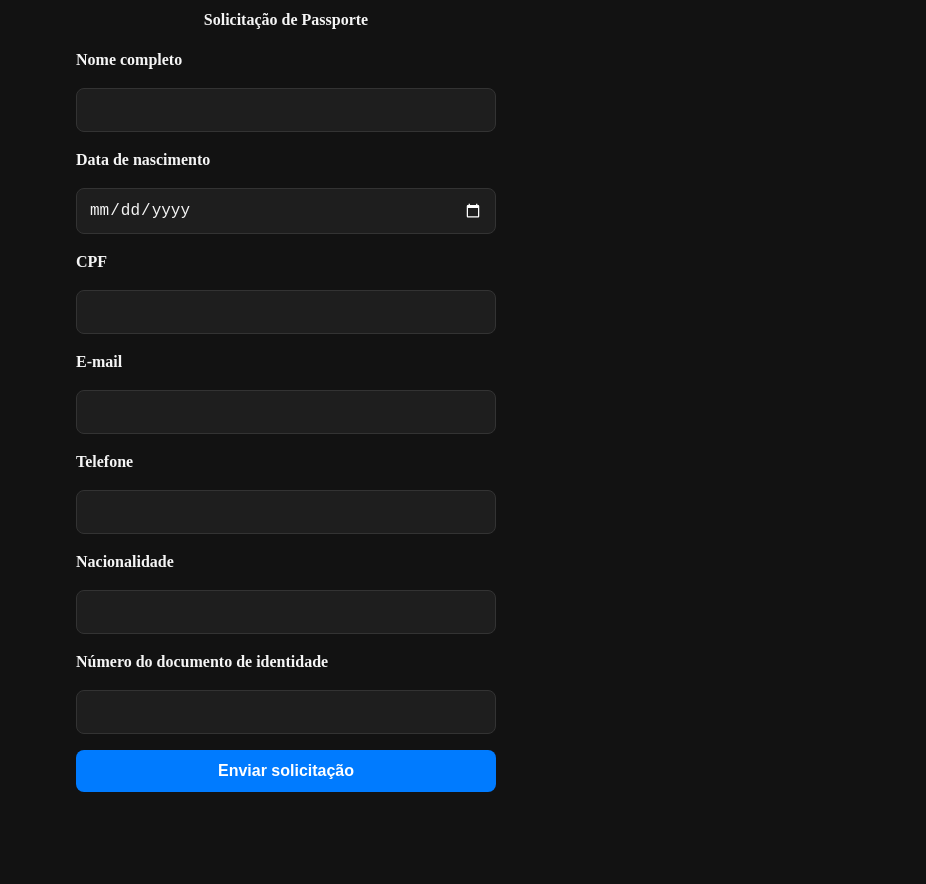
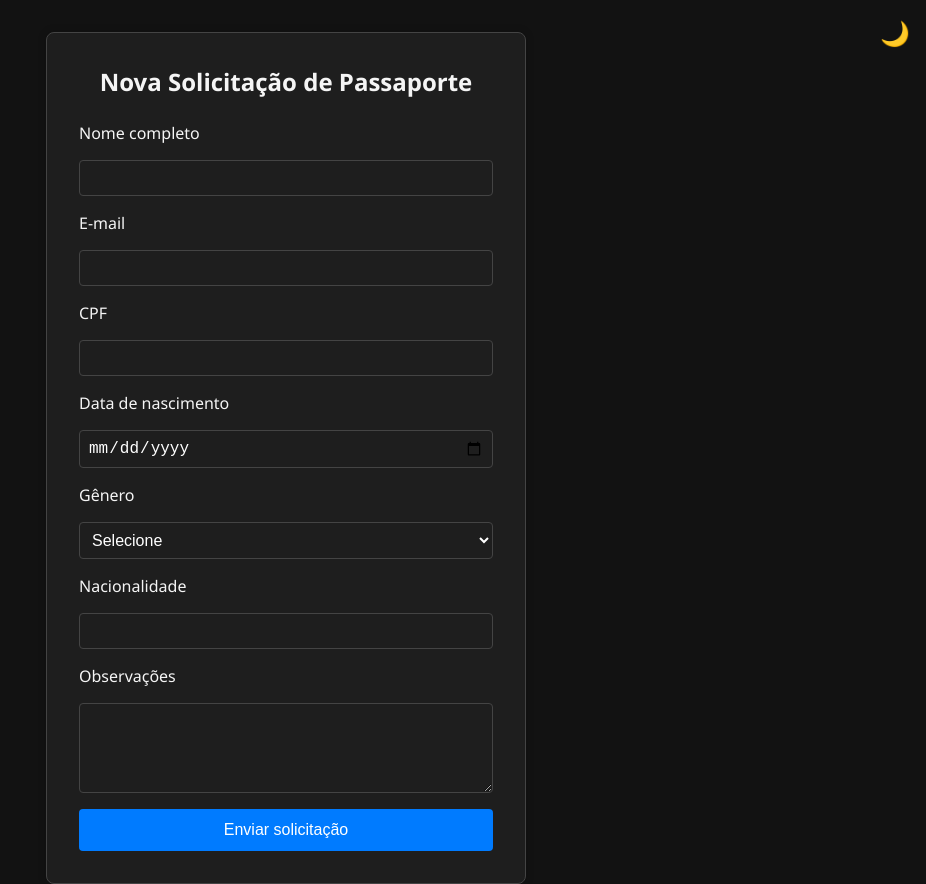
Before and after one commit to filippemonteiro/gt15_desafio01_formulario, a plain HTML site: page index.html in a window 1280 px wide. Shown: the whole page, without its empty margins (354-1280 px from the left). Before the commit the page ends 800 px from the top, so only its background shows below. Drawn offline with Linux system fonts and the light colour scheme.

Commit message:
Adicionar suporte a troca de tema e melhorias no formulário de solicitação de passaporte

```diff
--- a/css/base.css
+++ b/css/base.css
@@ -1,31 +1,56 @@
+/* Container geral */
 body {
-  font-size: var(--font-size);
+  font-family: var(--font-family);
   background-color: var(--bg-color);
   color: var(--text-color);
-  line-height: 1.5;
   display: flex;
-  justify-content: center;
+  flex-direction: column;
   align-items: center;
-  padding: var(--spacing);
+  justify-content: flex-start;
+  min-height: 100vh;
+  padding: 2rem;
+  transition: background-color 0.3s ease, color 0.3s ease;
 }
 
-.container {
-  width: 100%;
-  max-width: 420px;
+/* Botão de troca de tema */
+.theme-toggle-wrapper {
+  position: absolute;
+  top: 1rem;
+  right: 1rem;
 }
 
-h1 {
-  font-size: 1rem;
-  margin-bottom: var(--spacing);
-  text-align: center;
+#theme-toggle {
+  display: none;
 }
 
-@media (max-width: 480px) {
-  body {
-    font-size: 1rem;
-  }
+.theme-toggle-label {
+  cursor: pointer;
+  font-size: 1.5rem;
+  display: flex;
+  align-items: center;
+  color: var(--text-color);
+}
 
-  .container {
-    max-width: 100%;
-  }
+.icon {
+  display: none;
 }
+
+#theme-toggle:not(:checked) + .theme-toggle-label .icon-moon {
+  display: inline;
+}
+
+#theme-toggle:checked + .theme-toggle-label .icon-sun {
+  display: inline;
+}
+
+/* Tema claro com :checked no input */
+#theme-toggle:checked ~ * {
+  --bg-color: #f8f9fa;
+  --text-color: #212529;
+  --input-bg: #ffffff;
+  --input-border: #ced4da;
+  --input-text: #212529;
+  --button-bg: #007bff;
+  --button-text: #ffffff;
+  --button-hover: #0056b3;
+}
--- a/css/form.css
+++ b/css/form.css
@@ -1,34 +1,48 @@
-.formulario {
+.container {
+  width: 100%;
+  max-width: 480px;
+  background-color: var(--input-bg);
+  border: 1px solid var(--input-border);
+  border-radius: 8px;
+  padding: 2rem;
+  box-shadow: 0 0 8px rgba(0, 0, 0, 0.2);
+}
+
+h1 {
+  font-size: 1.5rem;
+  margin-bottom: 1.5rem;
+  text-align: center;
+}
+
+form {
   display: flex;
   flex-direction: column;
-  gap: var(--spacing);
+  gap: 1rem;
 }
 
 label {
-  font-weight: 600;
-}
-
-input {
-  padding: 0.75rem;
-  background-color: var(--input-bg);
-  border: 1px solid var(--input-border);
-  border-radius: var(--radius);
-  color: var(--input-trext);
   font-size: 1rem;
 }
 
-input:focus {
-  outline: 2px solid var(--button-bg);
+input,
+select,
+textarea {
+  background-color: var(--input-bg);
+  color: var(--input-text);
+  border: 1px solid var(--input-border);
+  border-radius: 4px;
+  padding: 0.5rem;
+  font-size: 1rem;
+  transition: border-color 0.3s ease;
 }
 
 button {
-  padding: 0.75rem;
   background-color: var(--button-bg);
   color: var(--button-text);
   border: none;
-  border-radius: var(--radius);
+  border-radius: 4px;
+  padding: 0.75rem;
   font-size: 1rem;
-  font-weight: bold;
   cursor: pointer;
   transition: background-color 0.3s ease;
 }
--- a/css/reset.css
+++ b/css/reset.css
@@ -1,13 +1,10 @@
-:root {
-  color-scheme: dark;
-}
-
-*, *::before, *::after {
+* {
   margin: 0;
   padding: 0;
   box-sizing: border-box;
 }
 
-html, body {
+html,
+body {
   height: 100%;
 }
--- a/css/variables.css
+++ b/css/variables.css
@@ -1,24 +1,20 @@
 :root {
-  --font-family: "Segoe UI", sans-serif;
-  --font-size: 1rem;
-  --spacing: 1rem;
-  --radius: 8px;
+  --font-family: 'Segoe UI', sans-serif;
 
-  /* dark theme (padrão) */
   --bg-color: #121212;
   --text-color: #f5f5f5;
   --input-bg: #1e1e1e;
-  --input-border: #333;
+  --input-border: #444;
   --input-text: #fff;
   --button-bg: #007bff;
   --button-text: #fff;
   --button-hover: #0056b3;
 }
 
-[data-theme="light"] {
+:root:has(#theme-toggle:checked) {
   --bg-color: #f2f2f2;
   --text-color: #1e1e1e;
-  --input-bg: #fff;
+  --input-bg: #ffffff;
   --input-border: #ccc;
   --input-text: #000;
   --button-bg: #007bff;
--- a/index.html
+++ b/index.html
@@ -1,38 +1,56 @@
 <!DOCTYPE html>
-<html lang="pt-BR" data-theme="dark">
+<html lang="pt-BR">
 
 <head>
   <meta charset="UTF-8">
   <meta name="viewport" content="width=device-width, initial-scale=1.0">
-  <title>Solicitar novo passaporte - Divisão de Passaporte - Polícia Federal</title>
+  <title>Nova Solicitação de Passaporte</title>
+
+  <!-- Ícones Phosphor -->
+  <link rel="stylesheet" href="https://unpkg.com/phosphor-icons@1.4.2/src/css/phosphor.css" />
+
+  <!-- CSS -->
   <link rel="stylesheet" href="./css/style.css">
 </head>
 
 <body>
+  <!-- Toggle do Tema -->
+  <div class="theme-toggle-wrapper">
+    <input type="checkbox" id="theme-toggle">
+    <label for="theme-toggle" class="theme-toggle-label">
+      <span class="icon icon-moon">🌙</span>
+      <span class="icon icon-sun">☀️</span>
+    </label>
+  </div>
+
   <main class="container">
-    <h1>Solicitação de Passporte</h1>
+    <h1>Nova Solicitação de Passaporte</h1>
+    <form>
+      <label for="nome">Nome completo</label>
+      <input type="text" id="nome" name="nome" required>
 
-    <form action="" class="formulario">
-      <label for="nomeCompleto">Nome completo</label>
-      <input type="text" id="nomeCompleto" name="nomeCompleto" required>
+      <label for="email">E-mail</label>
+      <input type="email" id="email" name="email" required>
+
+      <label for="cpf">CPF</label>
+      <input type="text" id="cpf" name="cpf" required>
 
       <label for="nascimento">Data de nascimento</label>
       <input type="date" id="nascimento" name="nascimento" required>
 
-      <label for="cpf">CPF</label>
-      <input type="text" id="cpf" name="cpf" inputmode="numeric" pattern="\d{11}" required>
-
-      <label for="email">E-mail</label>
-      <input type="email" id="email" name="email" required>
-
-      <label for="telefone">Telefone</label>
-      <input type="tel" id="telefone" name="telefone" inputmode="tel" required>
+      <label for="genero">Gênero</label>
+      <select id="genero" name="genero" required>
+        <option value="">Selecione</option>
+        <option value="masculino">Masculino</option>
+        <option value="feminino">Feminino</option>
+        <option value="outro">Outro</option>
+      </select>
 
       <label for="nacionalidade">Nacionalidade</label>
       <input type="text" id="nacionalidade" name="nacionalidade" required>
 
-      <label for="documento">Número do documento de identidade</label>
-      <input type="text" id="documento" name="documento" required>
+      <label for="observacoes">Observações</label>
+      <textarea id="observacoes" name="observacoes" rows="4"></textarea>
 
       <button type="submit">Enviar solicitação</button>
     </form>
```
